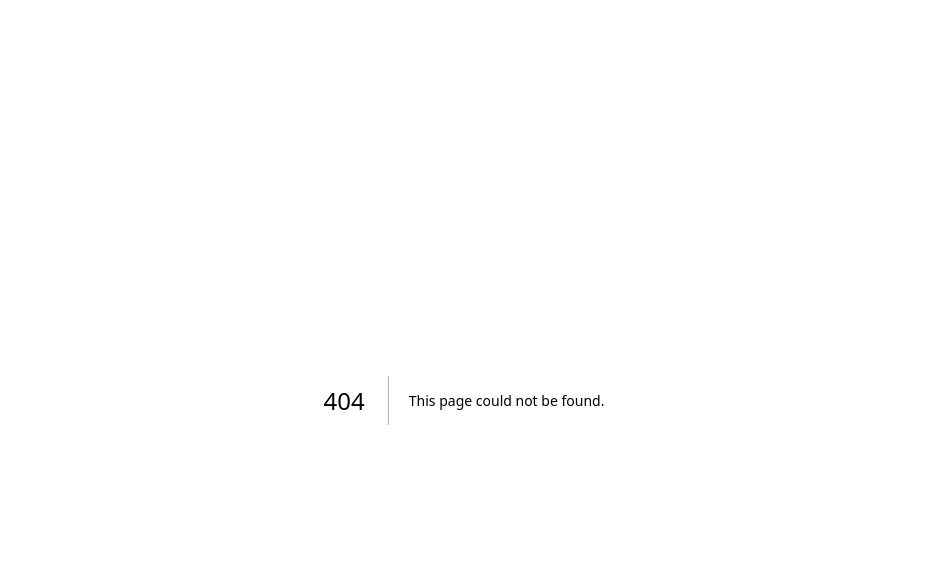
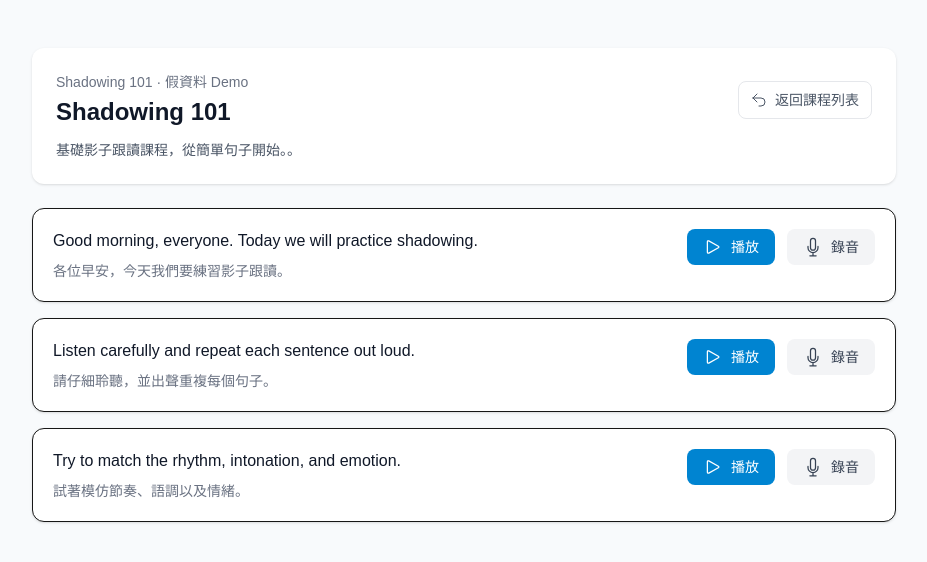
Before and after one commit to Jason9339/EchoLearn, a Next.js app: page /dashboard/course/practice in a window 1280 px wide. Before the commit this address had no page. Shown: the top 562 px of the page, without its empty margins (176-1103 px from the left). Built offline with nearby package versions, Linux system fonts and the light colour scheme.

Commit message:
[feat] add data definition & renew the course page

```diff
--- /dev/null
+++ b/src/app/dashboard/(sidebar)/course/page.tsx
@@ -0,0 +1,18 @@
+import { courses } from '@/app/lib/placeholder-data';
+import CourseCard from '@/app/ui/dashboard/cards';
+
+export default function CourseListPage() {
+  return (
+    <div className="grid gap-4 md:grid-cols-2 lg:grid-cols-3">
+      {courses.map((course) => (
+        <CourseCard
+          key={course.id}
+          title={course.title}
+          description={course.description}
+          actionLabel={course.actionLabel}
+          actionHref={course.practicePath}
+        />
+      ))}
+    </div>
+  );
+}
--- /dev/null
+++ b/src/app/dashboard/(sidebar)/layout.tsx
@@ -0,0 +1,13 @@
+import type { ReactNode } from 'react';
+import SideNav from '@/app/ui/dashboard/sidenav';
+
+export default function DashboardWithNavLayout({ children }: { children: ReactNode }) {
+  return (
+    <div className="flex h-screen flex-col md:flex-row md:overflow-hidden">
+      <div className="w-full flex-none border-b border-slate-200 bg-white md:w-64 md:border-b-0 md:border-r">
+        <SideNav />
+      </div>
+      <main className="flex-grow p-6 md:overflow-y-auto md:p-12">{children}</main>
+    </div>
+  );
+}
--- /dev/null
+++ b/src/app/dashboard/(sidebar)/page.tsx
@@ -0,0 +1,3 @@
+export default function DashboardPage() {
+  return <p>Dashboard Page</p>;
+}
--- a/src/app/dashboard/course/page.tsx
+++ /dev/null
@@ -1,23 +0,0 @@
-import CourseCard from '@/app/ui/dashboard/cards';
-
-export default function DashboardPage() {
-  return (
-    <div className="grid gap-4 md:grid-cols-2 lg:grid-cols-3">
-      <CourseCard
-        title="Shadowing 101"
-        description="基礎影子跟讀課程，從簡單句子開始。"
-        actionLabel="開始練習"
-      />
-      <CourseCard
-        title="Daily Practice"
-        description="每日口說練習，提升流利度。"
-        actionLabel="開始練習"
-      />
-      <CourseCard
-        title="Advanced Mimic"
-        description="挑戰進階的長篇對話與演講。"
-        actionLabel="開始挑戰"
-      />
-    </div>
-  );
-}
--- /dev/null
+++ b/src/app/dashboard/course/practice/page.tsx
@@ -0,0 +1,102 @@
+'use client';
+
+import Link from 'next/link';
+import { useState } from 'react';
+import { PlayIcon, MicrophoneIcon, ArrowUturnLeftIcon } from '@heroicons/react/24/outline';
+import { courses, defaultPracticeCourseId, practiceSentences } from '@/app/lib/placeholder-data';
+import type { PracticeSentence } from '@/app/lib/definitions';
+
+const courseId = defaultPracticeCourseId;
+const fallbackCourseTitle = '口說練習';
+
+export default function PracticePage() {
+  const [recordingId, setRecordingId] = useState<number | null>(null);
+
+  const currentCourse = courses.find((course) => course.id === courseId);
+  const sentences: PracticeSentence[] = practiceSentences[courseId] ?? [];
+
+  const handlePlay = (sentence: PracticeSentence) => {
+    if (typeof window === 'undefined') return;
+
+    if ('speechSynthesis' in window) {
+      window.speechSynthesis.cancel();
+      const utterance = new SpeechSynthesisUtterance(sentence.text);
+      window.speechSynthesis.speak(utterance);
+    }
+  };
+
+  const handleRecordToggle = (id: number) => {
+    setRecordingId((prev) => (prev === id ? null : id));
+  };
+
+  return (
+    <div className="mx-auto flex w-full max-w-4xl flex-col gap-6 px-4 py-6 md:py-12">
+      <header className="rounded-xl bg-white p-6 shadow-sm">
+        <div className="flex items-center justify-between gap-4">
+          <div>
+            <p className="text-sm text-gray-500">
+              {currentCourse ? `${currentCourse.title} · 假資料 Demo` : 'EchoLearn · 假資料 Demo'}
+            </p>
+            <h1 className="mt-1 text-2xl font-semibold text-gray-900">
+              {currentCourse?.title ?? fallbackCourseTitle}
+            </h1>
+          </div>
+          <Link
+            href="/dashboard/course"
+            className="inline-flex items-center gap-2 rounded-lg border border-gray-200 px-3 py-2 text-sm text-gray-600 transition hover:border-gray-300 hover:text-gray-800"
+          >
+            <ArrowUturnLeftIcon className="h-4 w-4" /> 返回課程列表
+          </Link>
+        </div>
+        <p className="mt-3 text-sm text-gray-600">
+          {currentCourse?.description ?? '逐句練習：點擊播放聽一次，再點錄音模仿。'}。
+        </p>
+      </header>
+
+      <section className="space-y-4">
+        {sentences.map((sentence) => {
+          const isRecording = recordingId === sentence.id;
+
+          return (
+            <article
+              key={sentence.id}
+              className="rounded-xl border bg-white p-5 shadow-sm transition hover:border-sky-200"
+            >
+              <div className="flex flex-wrap items-start justify-between gap-4">
+                <div className="max-w-2xl space-y-2">
+                  <p className="text-base font-medium text-gray-900">{sentence.text}</p>
+                  <p className="text-sm text-gray-500">{sentence.translation}</p>
+                </div>
+                <div className="flex items-center gap-3">
+                  <button
+                    type="button"
+                    onClick={() => handlePlay(sentence)}
+                    className="inline-flex items-center gap-2 rounded-lg bg-sky-600 px-4 py-2 text-sm font-medium text-white transition hover:bg-sky-700"
+                  >
+                    <PlayIcon className="h-5 w-5" /> 播放
+                  </button>
+                  <button
+                    type="button"
+                    onClick={() => handleRecordToggle(sentence.id)}
+                    className={`inline-flex items-center gap-2 rounded-lg px-4 py-2 text-sm font-medium transition ${
+                      isRecording
+                        ? 'bg-rose-600 text-white hover:bg-rose-700'
+                        : 'bg-gray-100 text-gray-700 hover:bg-gray-200'
+                    }`}
+                  >
+                    <MicrophoneIcon className="h-5 w-5" /> {isRecording ? '停止錄音' : '錄音'}
+                  </button>
+                </div>
+              </div>
+              {isRecording && (
+                <p className="mt-3 text-xs text-rose-600">
+                  目前為錄音示意狀態。串接真實錄音功能後會自動儲存使用者語音。
+                </p>
+              )}
+            </article>
+          );
+        })}
+      </section>
+    </div>
+  );
+}
--- a/src/app/dashboard/layout.tsx
+++ b/src/app/dashboard/layout.tsx
@@ -1,12 +1,5 @@
-import SideNav from '@/app/ui/dashboard/sidenav';
+import type { ReactNode } from 'react';
 
-export default function Layout({ children }: { children: React.ReactNode }) {
-  return (
-    <div className="flex h-screen flex-col md:flex-row md:overflow-hidden">
-      <div className="w-full flex-none md:w-64">
-        <SideNav />
-      </div>
-      <div className="flex-grow p-6 md:overflow-y-auto md:p-12">{children}</div>
-    </div>
-  );
+export default function DashboardRootLayout({ children }: { children: ReactNode }) {
+  return <div className="min-h-screen bg-slate-50">{children}</div>;
 }
--- a/src/app/dashboard/page.tsx
+++ /dev/null
@@ -1,3 +0,0 @@
-export default function Page() {
-  return <p>Dashboard Page</p>;
-}
--- /dev/null
+++ b/src/app/lib/definitions.ts
@@ -0,0 +1,15 @@
+export type CourseId = string;
+
+export type Course = {
+  id: CourseId;
+  title: string;
+  description: string;
+  actionLabel?: string;
+  practicePath?: string;
+};
+
+export type PracticeSentence = {
+  id: number;
+  text: string;
+  translation: string;
+};
--- /dev/null
+++ b/src/app/lib/placeholder-data.ts
@@ -0,0 +1,58 @@
+import type { Course, PracticeSentence } from '@/app/lib/definitions';
+
+export const courses: Course[] = [
+  {
+    id: 'shadowing-101',
+    title: 'Shadowing 101',
+    description: '基礎影子跟讀課程，從簡單句子開始。',
+    actionLabel: '開始練習',
+    practicePath: '/dashboard/course/practice',
+  },
+  {
+    id: 'daily-practice',
+    title: 'Daily Practice',
+    description: '每日口說練習，提升流利度。',
+    actionLabel: '開始練習',
+    practicePath: '/dashboard/course/practice',
+  },
+  {
+    id: 'advanced-mimic',
+    title: 'Advanced Mimic',
+    description: '挑戰進階的長篇對話與演講。',
+    actionLabel: '開始挑戰',
+  },
+];
+
+export const practiceSentences: Record<string, PracticeSentence[]> = {
+  'shadowing-101': [
+    {
+      id: 1,
+      text: 'Good morning, everyone. Today we will practice shadowing.',
+      translation: '各位早安，今天我們要練習影子跟讀。',
+    },
+    {
+      id: 2,
+      text: 'Listen carefully and repeat each sentence out loud.',
+      translation: '請仔細聆聽，並出聲重複每個句子。',
+    },
+    {
+      id: 3,
+      text: 'Try to match the rhythm, intonation, and emotion.',
+      translation: '試著模仿節奏、語調以及情緒。',
+    },
+  ],
+  'daily-practice': [
+    {
+      id: 1,
+      text: 'Take a deep breath and relax your shoulders before you speak.',
+      translation: '開口前先深呼吸，放鬆肩膀。',
+    },
+    {
+      id: 2,
+      text: 'Focus on clarity rather than speed during the first round.',
+      translation: '第一輪練習時，專注在清晰度而不是速度。',
+    },
+  ],
+};
+
+export const defaultPracticeCourseId = 'shadowing-101';
--- a/src/app/ui/dashboard/cards.tsx
+++ b/src/app/ui/dashboard/cards.tsx
@@ -1,13 +1,16 @@
+import Link from 'next/link';
 import { PlayIcon } from '@heroicons/react/24/outline';
 
 export default function CourseCard({
   title,
   description,
   actionLabel,
+  actionHref,
 }: {
   title: string;
   description: string;
   actionLabel?: string;
+  actionHref?: string;
 }) {
   return (
     <div className="flex flex-col justify-between rounded-xl bg-white p-4 shadow-sm border hover:shadow-md transition">
@@ -21,10 +24,23 @@ export default function CourseCard({
       <p className="mt-2 text-sm text-gray-600">{description}</p>
 
       {/* Action */}
-      {actionLabel && (
-        <button className="mt-4 w-full rounded-lg bg-sky-600 px-3 py-2 text-sm text-white hover:bg-sky-700">
+      {actionLabel && actionHref ? (
+        <Link
+          href={actionHref}
+          className="mt-4 inline-flex w-full justify-center rounded-lg bg-sky-600 px-3 py-2 text-sm font-medium text-white transition hover:bg-sky-700"
+        >
           {actionLabel}
-        </button>
+        </Link>
+      ) : (
+        actionLabel && (
+          <button
+            type="button"
+            className="mt-4 w-full rounded-lg bg-gray-200 px-3 py-2 text-sm text-gray-600"
+            disabled
+          >
+            {actionLabel}
+          </button>
+        )
       )}
     </div>
   );
--- a/src/app/ui/dashboard/sidenav.tsx
+++ b/src/app/ui/dashboard/sidenav.tsx
@@ -1,28 +1,14 @@
-import Link from 'next/link';
 import NavLinks from '@/app/ui/dashboard/nav-links';
-import { PowerIcon } from '@heroicons/react/24/outline';
 
 export default function SideNav() {
   return (
-    <div className="flex h-full flex-col px-3 py-4 md:px-2">
-      {/* <Link
-        className="mb-2 flex h-20 items-end justify-start rounded-md bg-blue-600 p-4 md:h-40"
-        href="/"
-      >
-        <div className="w-32 text-white md:w-40">
-          <Logo />
-        </div>
-      </Link> */}
-      <div className="flex grow flex-row justify-between space-x-2 md:flex-col md:space-x-0 md:space-y-2">
+    <aside className="flex h-full flex-col gap-4 bg-white px-3 py-6 shadow-sm">
+      <div>
+        <p className="text-xs font-semibold uppercase tracking-widest text-sky-600">EchoLearn</p>
+      </div>
+      <nav className="flex flex-col gap-2">
         <NavLinks />
-        <div className="hidden h-auto w-full grow rounded-md bg-gray-50 md:block"></div>
-        <form>
-          <button className="flex h-[48px] w-full grow items-center justify-center gap-2 rounded-md bg-gray-50 p-3 text-sm font-medium hover:bg-sky-100 hover:text-blue-600 md:flex-none md:justify-start md:p-2 md:px-3">
-            <PowerIcon className="w-6" />
-            <div className="hidden md:block">Sign Out</div>
-          </button>
-        </form>
-      </div>
-    </div>
+      </nav>
+    </aside>
   );
 }
```
